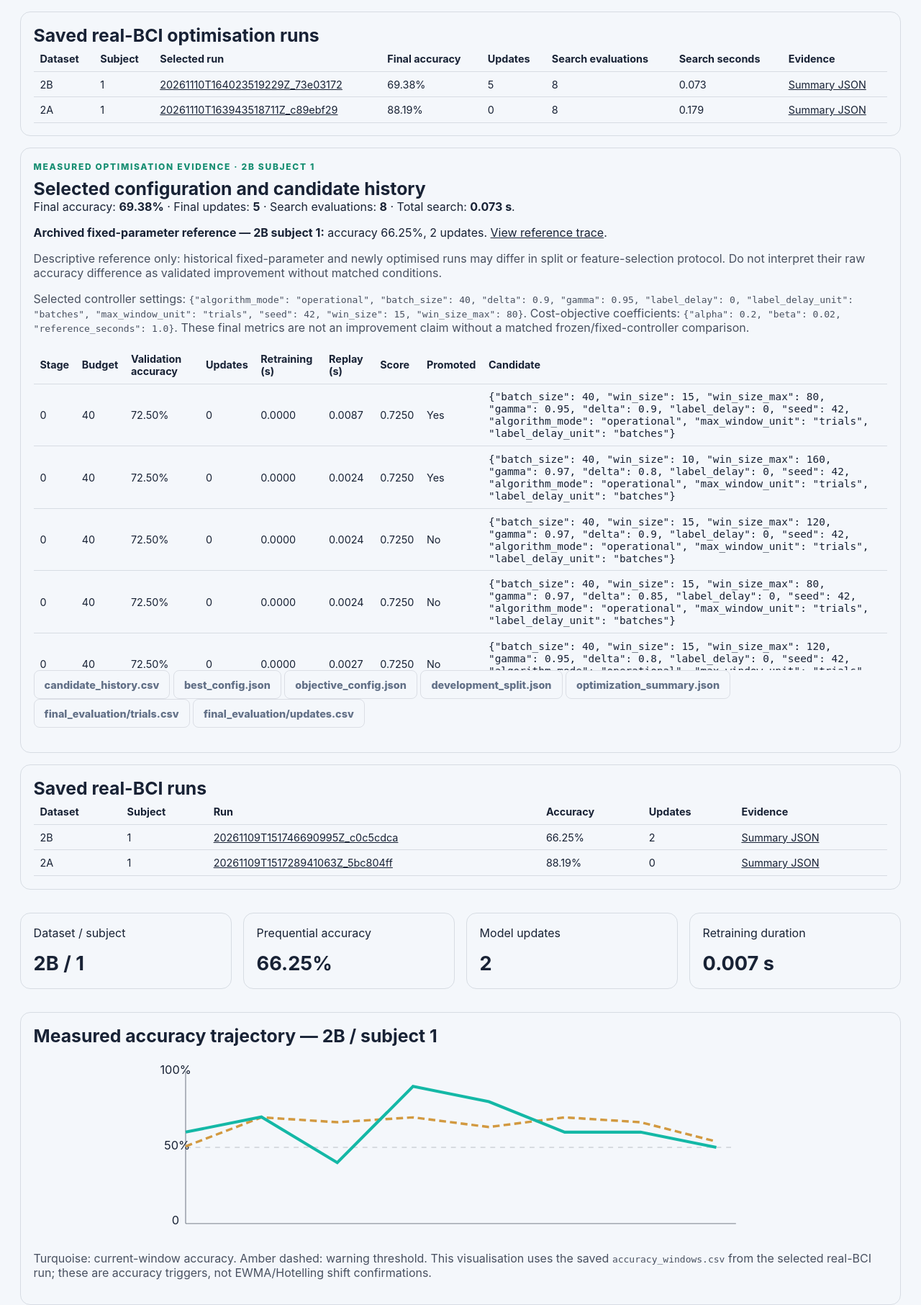
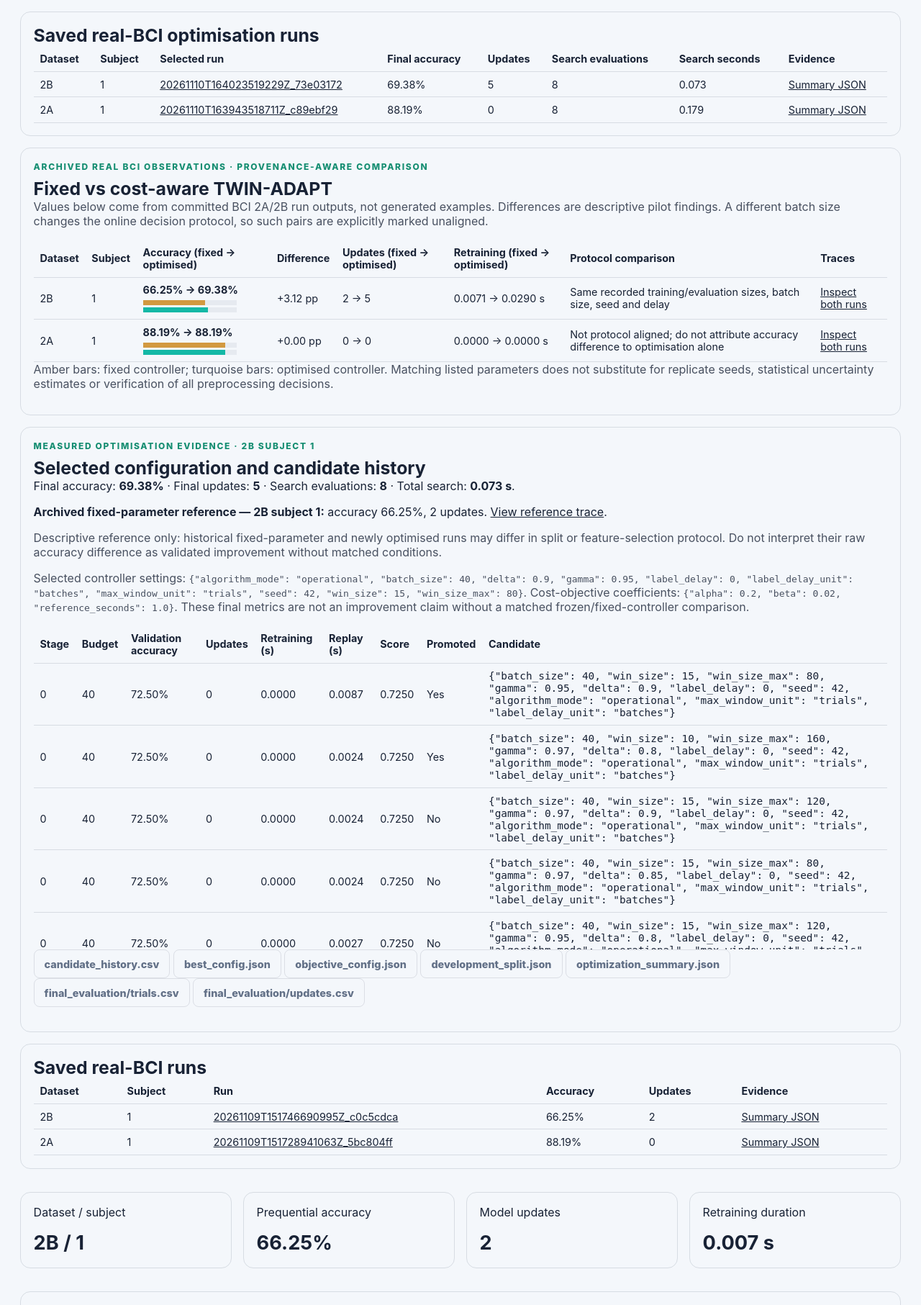
Before and after one commit to hlin863/ewma_covariate_shift_demo, a Flask app: page /results/twin-adapt in a window 1280 px wide. Shown: the part 1579-3392 px from the top of the page at 72% size. Run offline with Flask 3, Linux system fonts and the light colour scheme.

Commit message:
Visualise archived real A01/B01 fixed and cost-aware adaptation pilot comparisons

```diff
--- a/templates/twin_adapt.html
+++ b/templates/twin_adapt.html
@@ -85,6 +85,31 @@
 </tbody></table></div>
 {% else %}<p class="ta-muted">No real-BCI optimisation runs have been saved yet. Existing A01/B01 fixed-configuration results remain available below; they are not presented as optimisation evidence.</p>{% endif %}
 </section>
+{% if paired_results %}
+<section class="ta-panel" id="bci-adaptation-comparison">
+<p class="eyebrow">Archived real BCI observations · Provenance-aware comparison</p>
+<h2>Fixed vs cost-aware TWIN-ADAPT</h2>
+<p class="ta-muted">Values below come from committed BCI 2A/2B run outputs, not generated examples. Differences are descriptive pilot findings. A different batch size changes the online decision protocol, so such pairs are explicitly marked unaligned.</p>
+<div class="ta-scroll"><table class="ta-table">
+<thead><tr><th>Dataset</th><th>Subject</th><th>Accuracy (fixed → optimised)</th><th>Difference</th><th>Updates (fixed → optimised)</th><th>Retraining (fixed → optimised)</th><th>Protocol comparison</th><th>Traces</th></tr></thead>
+<tbody>{% for row in paired_results %}
+<tr>
+<td>{{ row.dataset|upper }}</td><td>{{ row.subject }}</td>
+<td>
+<strong>{{ '%.2f'|format(row.fixed_accuracy*100) }}% → {{ '%.2f'|format(row.optimized_accuracy*100) }}%</strong>
+<div style="margin-top:6px;width:130px;height:7px;background:#8993a322"><div style="background:#d29940;height:100%;width:{{ '%.1f'|format(row.fixed_accuracy*100) }}%"></div></div>
+<div style="margin-top:3px;width:130px;height:7px;background:#8993a322"><div style="background:#14b8a6;height:100%;width:{{ '%.1f'|format(row.optimized_accuracy*100) }}%"></div></div>
+</td>
+<td>{{ '%+.2f'|format(row.difference_pp) }} pp</td>
+<td>{{ row.fixed_updates }} → {{ row.optimized_updates }}</td>
+<td>{{ '%.4f'|format(row.fixed_retrain) }} → {{ '%.4f'|format(row.optimized_retrain) }} s</td>
+<td>{{ 'Same recorded training/evaluation sizes, batch size, seed and delay' if row.protocol_aligned else 'Not protocol aligned; do not attribute accuracy difference to optimisation alone' }}</td>
+<td><a href="{{ url_for('twin_adapt.results',run=row.fixed_run,optimized_run=row.optimized_run) }}">Inspect both runs</a></td>
+</tr>
+{% endfor %}</tbody></table></div>
+<p class="ta-muted">Amber bars: fixed controller; turquoise bars: optimised controller. Matching listed parameters does not substitute for replicate seeds, statistical uncertainty estimates or verification of all preprocessing decisions.</p>
+</section>
+{% endif %}
 {% if selected_opt %}
 <section class="ta-panel" id="selected-optimisation">
 <p class="eyebrow">Measured optimisation evidence · {{ selected_opt.dataset|upper }} subject {{ selected_opt.subject }}</p>
```
